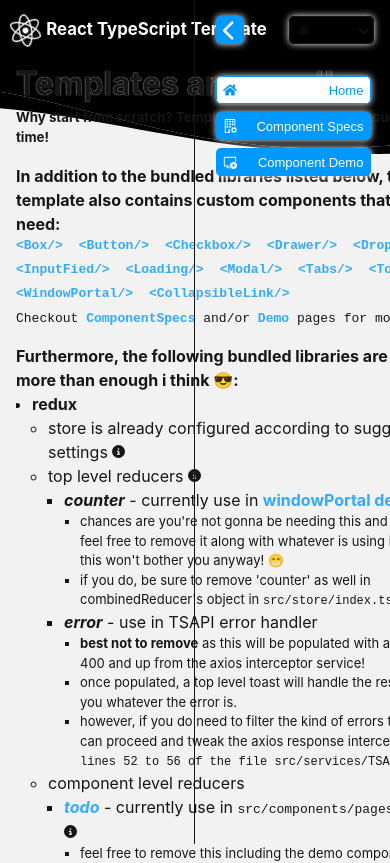
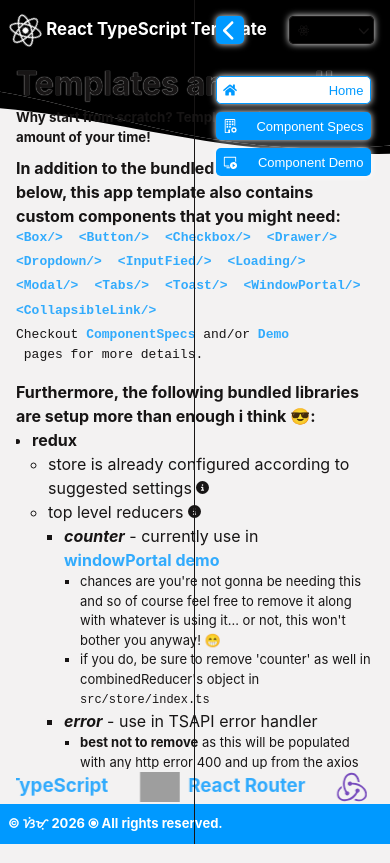
Before and after one commit to jaosimt/ts-app-template, a React (Create React App) app: page / in a window 390 px wide. Shown: the top 863 px of the page. Built offline with nearby package versions, Linux system fonts and the light colour scheme; grey boxes are pictures that could not be loaded.

Commit message:
* fix mobile styles in home and componentSpecs

```diff
--- a/src/App.tsx
+++ b/src/App.tsx
@@ -55,8 +55,7 @@ const Main = styled.main<{
     ${props => props.$fixed ? 'height: calc(100vh - 100px)' : 'min-height: calc(100vh - 100px)'};
 
     @media (max-width: 768px) {
-        height: auto;
-        min-height: calc(100vh - 100px);
+        ${props => props.$fixed ? 'height: calc(100vh - 100px)' : 'min-height: calc(100vh - 100px)'};
     }
 `;
 
@@ -201,7 +200,7 @@ const App = ({error, theme}: { error: any, theme: ThemeProp }) => {
                     {sidePanelWidth === 0 &&
                         <Button icon={GiHamburgerMenu} className={'display-none'} onClick={sidePanelHandler}/>}
                 </header>
-                <Main $theme={theme} $fixed={true}>
+                <Main $theme={theme} $fixed={pathname === '/'}>
                     <div className="content-wrapper">
                         {<ContentRouter theme={theme}/>}
                     </div>
--- a/src/components/pages/componentSpecs/index.tsx
+++ b/src/components/pages/componentSpecs/index.tsx
@@ -32,6 +32,14 @@ export const themes: Record<string, ThemeType> = {
     'oneLight': oneLight,
     'oneDark': oneDark,
 };
+
+const Container = styled.div`
+    padding-right: 2rem;
+
+    @media (max-width: 768px) {
+        padding-right: 0.5rem;
+    }
+`;
 
 const Header = styled.div`
     display         : flex;
@@ -153,14 +161,14 @@ const ComponentSpecs: FC<{ theme: ThemeProp }> = ({theme}) => {
     //     sessionStorage.setItem('rshTheme', value);
     // };
 
-    return <div data-component={'component-specs'} className={'width-100p pr-2'}>
+    return <Container data-component={'component-specs'} className={'width-100p'}>
         <Header>
             <h1 className={'line-height-1'}>Custom Component Specs</h1>
             {/*<Dropdown maxDropdownHeight={300} options={Object.keys(themes)} selected={selectedTheme} onChange={handleThemeChange}/>*/}
         </Header>
         <Tab minContentHeight={300} id={'component-specs'} rememberActiveTab={true} moveSelectedOnScroll={true}
              data={tabData} theme={theme}/>
-    </div>;
+    </Container>;
 };
 
 export default ComponentSpecs;
--- a/src/components/pages/home/index.tsx
+++ b/src/components/pages/home/index.tsx
@@ -1,8 +1,8 @@
 import Tippy from '@tippyjs/react';
-import {FC} from 'react';
-import {BiLogoTypescript} from 'react-icons/bi';
-import {FaCircleInfo, FaReact} from 'react-icons/fa6';
-import {Link} from 'react-router';
+import { FC } from 'react';
+import { BiLogoTypescript } from 'react-icons/bi';
+import { FaCircleInfo, FaReact } from 'react-icons/fa6';
+import { Link } from 'react-router';
 import styled from 'styled-components';
 import { ThemeProp } from '../../../constants/interfaces';
 import redux from '../../../images/redux.svg';
@@ -15,7 +15,26 @@ import styledComponents from '../../../images/styled-components.png';
 import reactRouter from '../../../images/react-router.png';
 import { createLink, themedLogoBase64 } from '../../../utils/ext';
 import { getPrimaryColor } from '../../../utils/themeUtils';
-import {ReactIcon} from '../../partials';
+import { ReactIcon } from '../../partials';
+
+const Container = styled.div`
+    > :first-child { margin-top: 0; }
+
+    > :last-child { margin-bottom: 0; }
+
+    display: flex;
+    gap: 0.5rem 1rem;
+    justify-content: space-between;
+    width: 100%;
+    height: 100%;
+    padding-bottom: 3rem;
+    padding-right: 2rem;
+    flex-direction: column;
+
+    @media (max-width: 768px) {
+        padding-right: 1rem;
+    }
+`;
 
 const WrappingDiv = styled.div`
     display: flex;
@@ -25,18 +44,18 @@ const WrappingDiv = styled.div`
     width: 100%;
 
     > :first-child {
-        width : 70%;
+        width: 70%;
     }
 
     > :last-child {
-        width : 30%;
+        width: 30%;
     }
 
-    @media (max-width : 1000px) {
-        flex-direction : column;
+    @media (max-width: 768px) {
+        flex-direction: column;
         > :first-child,
         > :last-child {
-            width : 100%;
+            width: 100%;
         }
     }
 `;
@@ -116,9 +135,7 @@ const bundledLibs = () => <>
 </>;
 
 const Home: FC<{ theme: ThemeProp }> = ({theme}) => {
-    return <div data-component={'home'}
-                className={'trim display-flex gap-0p5-1 justify-content-space-between width-100p height-100p pb-3 pr-2'}>
-        <div className={'display-flex flex-direction-column gap-1 justify-content-space-between'}>
+    return <Container data-component={'home'}>
         <div>
             <h1 className={'m-0 accent-text text-shadow-white'}>Templates are good!</h1>
             <h5 className={'m-0'}>Why start from scratch? Templates will save a good amount of your time!</h5>
@@ -148,7 +165,7 @@ const Home: FC<{ theme: ThemeProp }> = ({theme}) => {
                                   to={{pathname: `/demo/window-portal`}}>{`<WindowPortal/>`}</Link>
                             <Link className={'white-space-nowrap'}
                                   to={{pathname: `/demo/collapsible-link`}}>{`<CollapsibleLink/>`}</Link>
-                            <h4 className={'secondary-text font-weight-normal m-0'}>
+                            <h4 className={'secondary-text font-weight-normal m-0 display-flex flex-wrap'}>
                                 Checkout <Link className={'white-space-nowrap'}
                                                to={{pathname: `/specs`}}>ComponentSpecs</Link> and/or <Link
                                 className={'white-space-nowrap'} to={{pathname: `/demo`}}>Demo</Link> pages for more details.
@@ -166,14 +183,16 @@ const Home: FC<{ theme: ThemeProp }> = ({theme}) => {
                                     <Tippy className={'custom-tippy'}
                                            content={<span>Located in folder <b>src/store</b></span>}>
                                             <span className={'cursor-pointer'}>store is already configured according to suggested settings <ReactIcon
-                                                style={{color: getPrimaryColor(theme)}} className={'accent-text font-size-small'} icon={FaCircleInfo}/></span>
+                                                style={{color: getPrimaryColor(theme)}}
+                                                className={'accent-text font-size-small'} icon={FaCircleInfo}/></span>
                                     </Tippy>
                                 </li>
                                 <li>
                                     <Tippy className={'custom-tippy'}
                                            content={<span>Located in folder <b>src/slices</b></span>}>
                                             <span className={'cursor-pointer'}>top level reducers <ReactIcon
-                                                style={{color: getPrimaryColor(theme)}} className={'accent-text font-size-small'} icon={FaCircleInfo}/></span>
+                                                style={{color: getPrimaryColor(theme)}}
+                                                className={'accent-text font-size-small'} icon={FaCircleInfo}/></span>
                                     </Tippy>
                                     <ul className="m-0">
                                         <li>
@@ -283,8 +302,7 @@ const Home: FC<{ theme: ThemeProp }> = ({theme}) => {
                 {bundledLibs()}
             </div>
         </div>
-        </div>
-    </div>;
+    </Container>;
 };
 
 export default Home;
```
Lines whose indentation alone changed are shown as unchanged.
